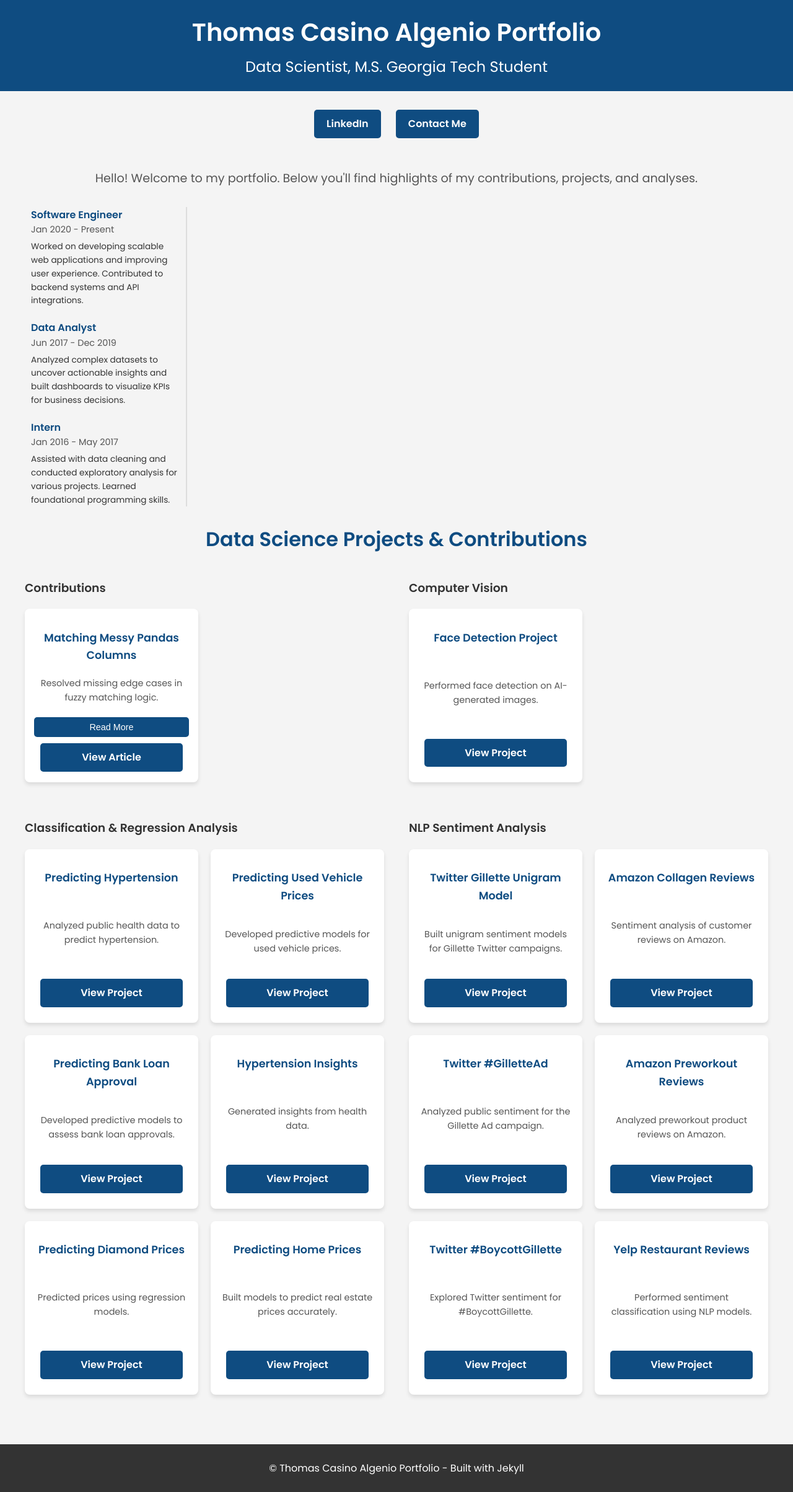
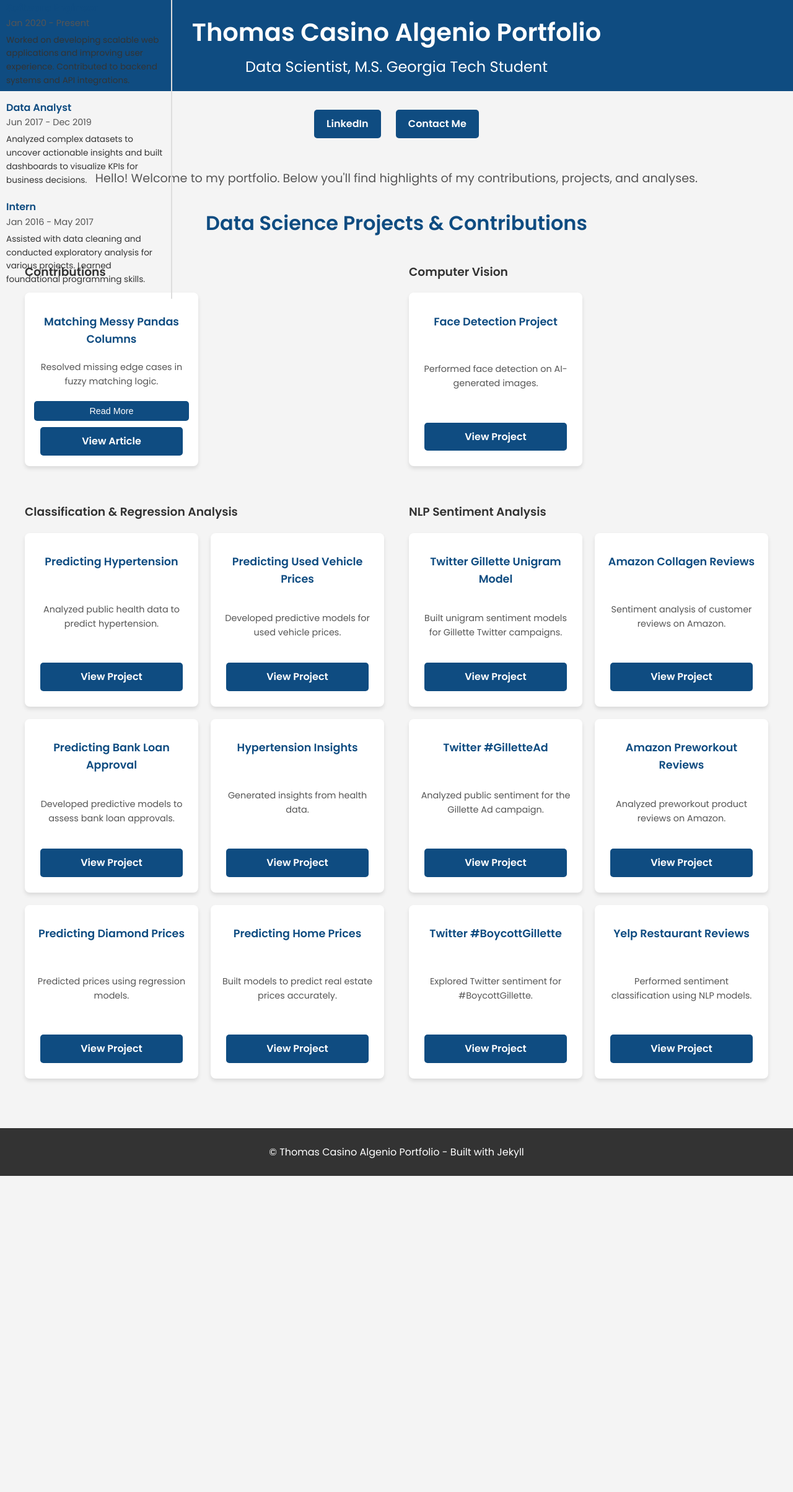
Before and after one commit to thomasalgenio/Thomas_Portfolio, a Jekyll site: the page built from README.md, in a window 1280 px wide. Shown: the whole page at 62% size. Built offline with Jekyll 4.4.1, drawn with Linux system fonts in a browser that asks for light colours; our own code applies the rules of GitHub Pages for plain Markdown files; after the commit the page ends 1897 px from its top, so only the background shows below that.

Commit message:
Update default.html

```diff
--- a/_layouts/default.html
+++ b/_layouts/default.html
@@ -6,14 +6,16 @@
     <title>{{ site.title }}</title>
     <link href="https://fonts.googleapis.com/css2?family=Poppins:wght@400;600&display=swap" rel="stylesheet">
     <style>
-      /* Timeline Styles */
+    /* Timeline Styles */
       .timeline {
         width: 20%; /* Keeps the timeline narrow */
-        margin-left: 0; /* Align with the very left of the container */
-        padding: 0 10px; /* Minimal padding */
+        margin: 0; /* Remove margins */
+        padding: 0 10px; /* Minimal padding to keep content visible */
         border-right: 2px solid #ddd;
-        overflow: visible; /* Ensures visibility */
-        position: relative; /* Keeps the timeline positioned correctly */
+        position: absolute; /* Position it relative to the viewport */
+        left: 0; /* Align to the very left of the screen */
+        top: 0; /* Adjust as needed for vertical positioning */
+        overflow: visible; /* Ensure content is not cut off */
       }
 
       .timeline-item {
```
